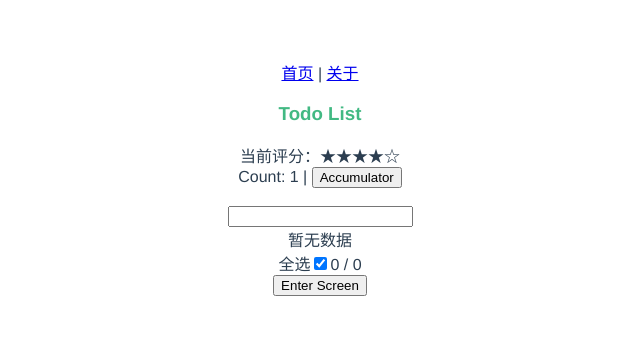
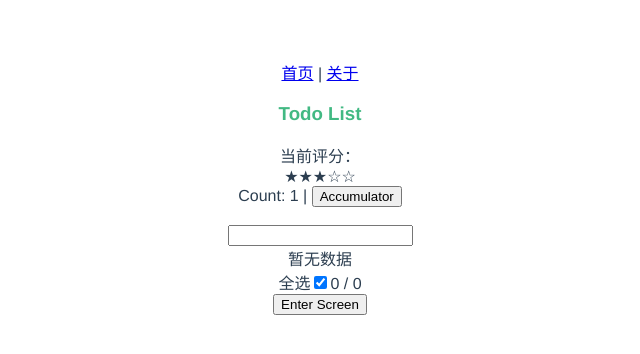
Before and after one commit to SimpleLearnCoding/todos, a Vue app: page /#/ in a window 1280 px wide. Shown: the top 354 px of the page, without its empty margins (320-960 px from the left). Built offline with nearby package versions, Linux system fonts and the light colour scheme.

Commit message:
comment: 将评分渲染封装为一个组件

```diff
--- /dev/null
+++ b/src/components/RateDemo.vue
@@ -0,0 +1,39 @@
+<template>
+  <div>
+    {{ rate }}
+  </div>
+</template>
+
+<script setup>
+
+/**
+ * 使用 defineProps 来规范传递数据的格式
+ *
+ * 这里规定了组件会接收外部传来的 value 属性，并且只能是数字
+ * 然后根据 value 的值计算出评分的星星。
+ */
+import {computed, defineProps} from "vue";
+
+/**
+ * 使用组件的方式就是使用 :score 的方式
+ * 通过属性把 score 传递给 Rate 组件
+ * 就能够在页面上根据 score 的值
+ * ex: 显示出三颗实心的星星
+ * usage: <RateDemo :score="3"></RateDemo>
+ *
+ * 即规定：组件将接收外部传来的 score 属性，并且该属性只能为数字 Number
+ * 然后根据该 score 属性，计算出评分的星星
+ *
+ * @type {Readonly<ExtractPropTypes<{score: NumberConstructor}>>}
+ */
+let props = defineProps({
+  score: Number
+})
+
+let rate = computed(() => "★★★★★☆☆☆☆☆".slice(5 - props.score, 10 - props.score))
+
+</script>
+
+<style scoped>
+
+</style>
--- a/src/components/TodoList.vue
+++ b/src/components/TodoList.vue
@@ -3,7 +3,7 @@
     <h3>Todo List</h3>
 
     <div>
-      当前评分：{{star || 'None'}}
+      当前评分：<RateDemo :score="3"></RateDemo>
     </div>
 
     <div class="">
@@ -47,6 +47,11 @@
 <!-- 在 <script setup> 标签内定义的变量和函数，都可以在模板中直接使用。 -->
 <script setup>
 
+/**
+ * 引入封装的组件
+ */
+import RateDemo from "@/components/RateDemo";
+
 import { useFullscreen } from "@vueuse/core"
 /**
  * 使用 vue 官方团队出品的工具包 vueuse
@@ -58,16 +63,6 @@ import { useFullscreen } from "@vueuse/core"
 const { isFullscreen,toggle } = useFullscreen()
 
 import {computed, ref} from "vue";
-
-/**
- * 渲染评级分数
- * 这里限制 rate 应该是 0~5 之间，范围之外会有异常
- * 主要利用了数学知识
- *
- * Notice 计算属性无法使用 const 定义（会引发异常？编译成功但是浏览器无法刷新
- */
-let rate = ref(4)
-let star = computed(() => "★★★★★☆☆☆☆☆".slice(5 - rate.value, 10 - rate.value))
 
 /**
  * 使用引入的 ref 函数包裹数字
```
